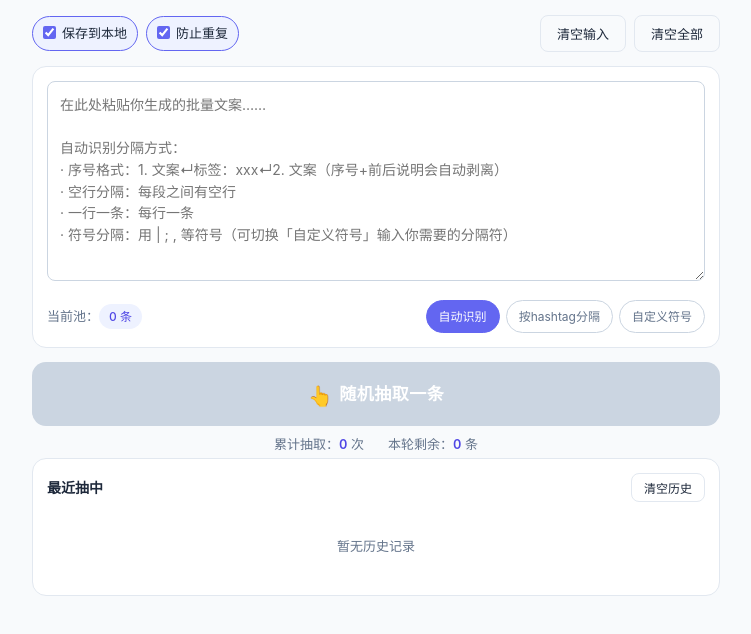
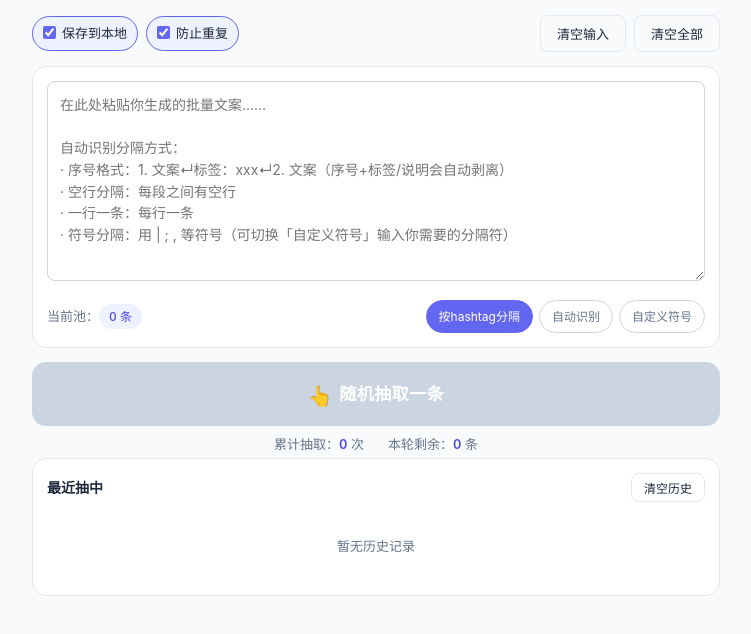
Before and after one commit to VioletYu915/comment-picker, a plain HTML site: page index.html in a window 1280 px wide. Shown: the part 94-728 px from the top of the page, without its empty margins (264-1015 px from the left). Drawn offline with Linux system fonts and the light colour scheme.

Commit message:
Update index.html

```diff
--- a/index.html
+++ b/index.html
@@ -109,12 +109,12 @@ textarea:focus{outline:none;border-color:var(--brand);box-shadow:0 0 0 3px var(-
 
   <!-- 文案输入卡片 -->
   <div class="card">
-    <textarea id="poolInput" placeholder="在此处粘贴你生成的批量文案……&#10;&#10;自动识别分隔方式：&#10;· 序号格式：1. 文案↵标签：xxx↵2. 文案（序号+前后说明会自动剥离）&#10;· 空行分隔：每段之间有空行&#10;· 一行一条：每行一条&#10;· 符号分隔：用 | ; , 等符号（可切换「自定义符号」输入你需要的分隔符）"></textarea>
+    <textarea id="poolInput" placeholder="在此处粘贴你生成的批量文案……&#10;&#10;自动识别分隔方式：&#10;· 序号格式：1. 文案↵标签：xxx↵2. 文案（序号+标签/说明会自动剥离）&#10;· 空行分隔：每段之间有空行&#10;· 一行一条：每行一条&#10;· 符号分隔：用 | ; , 等符号（可切换「自定义符号」输入你需要的分隔符）"></textarea>
     <div class="row" style="margin-top:12px;justify-content:space-between">
       <span class="meta">当前池：<span class="pool-tag" id="poolCount">0 条</span></span>
       <div class="tabs" id="sepTabs">
-        <span class="tab active" data-mode="auto">自动识别</span>
-        <span class="tab" data-mode="hashtag">按hashtag分隔</span>
+        <span class="tab active" data-mode="hashtag">按hashtag分隔</span>
+        <span class="tab" data-mode="auto">自动识别</span>
         <span class="tab" data-mode="symbol">自定义符号</span>
       </div>
     </div>
@@ -178,7 +178,7 @@ textarea:focus{outline:none;border-color:var(--brand);box-shadow:0 0 0 3px var(-
     history:[],        // 历史记录 [{text, time}]
     lastPicked:'',     // 最近抽中文案
     settings:{
-      sepMode:'auto',     // auto|symbol
+      sepMode:'hashtag',  // hashtag|auto|symbol
       symbol:'',
       dedupe:true,
       persist:true
```
